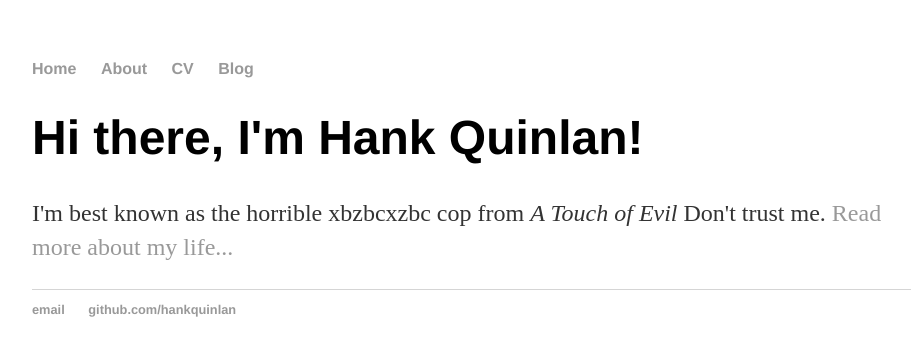
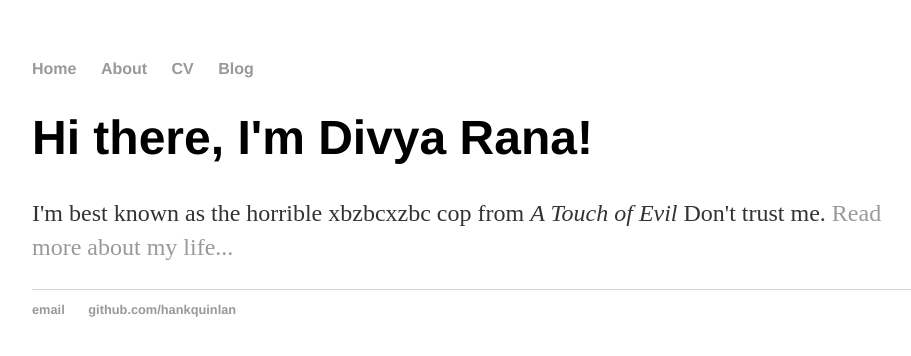
Before and after one commit to a1divya/a1divya.github.io, a plain HTML site: page index.html in a window 1280 px wide. Shown: the whole page, without its empty margins (160-1071 px from the left). Drawn offline with Linux system fonts and the light colour scheme.

Commit message:
Update index.html

```diff
--- a/index.html
+++ b/index.html
@@ -1,7 +1,7 @@
 <!DOCTYPE html>
 <html>
 	<head>
-		<title>Divya Rana</title>
+		<title>divya_rana</title>
 		<!-- link to main stylesheet -->
 		<link rel="stylesheet" type="text/css" href="/css/main.css">
 	</head>
@@ -16,7 +16,7 @@
 		</nav>
 		<div class="container">
     		<div class="blurb">
-        		<h1>Hi there, I'm Hank Quinlan!</h1>
+        		<h1>Hi there, I'm Divya Rana!</h1>
 				<p>I'm best known as the horrible xbzbcxzbc cop from <em>A Touch of Evil</em> Don't trust me. <a href="/about">Read more about my life...</a></p>
     		</div><!-- /.blurb -->
 		</div><!-- /.container -->
```
